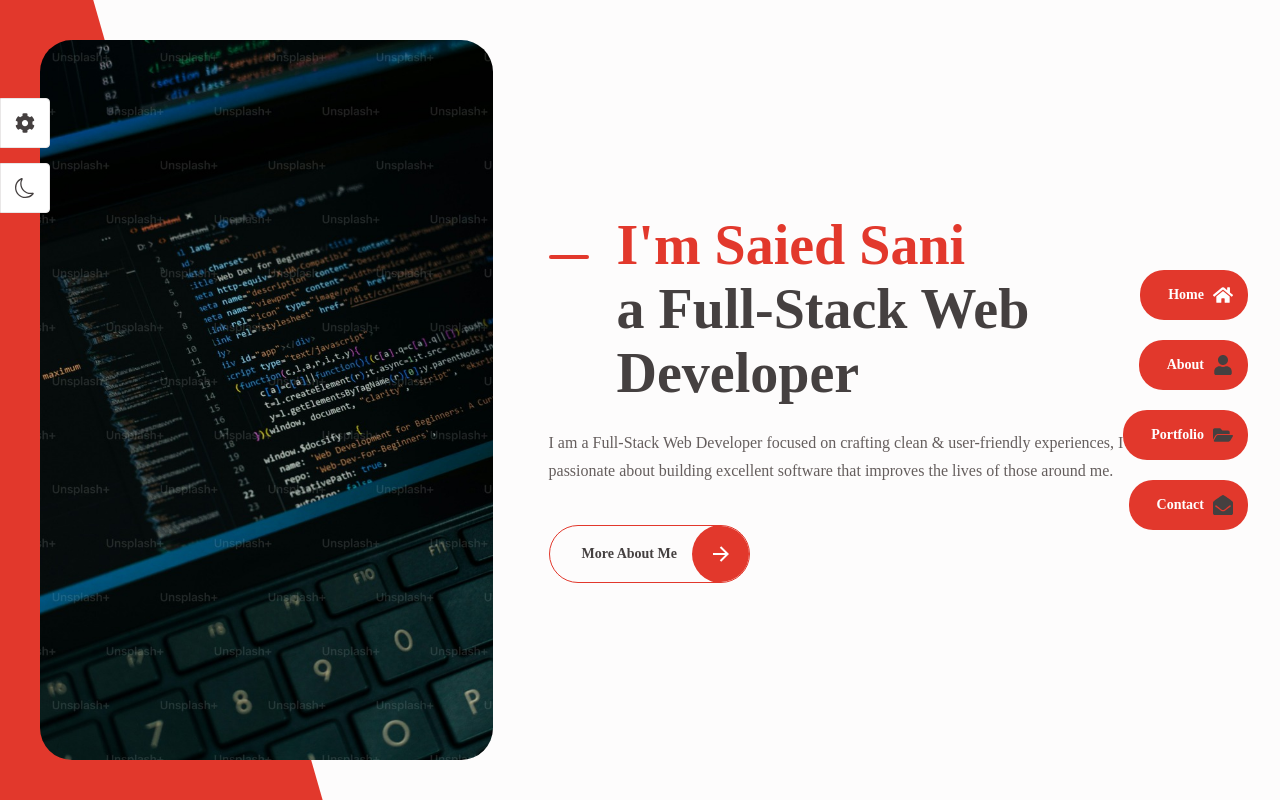
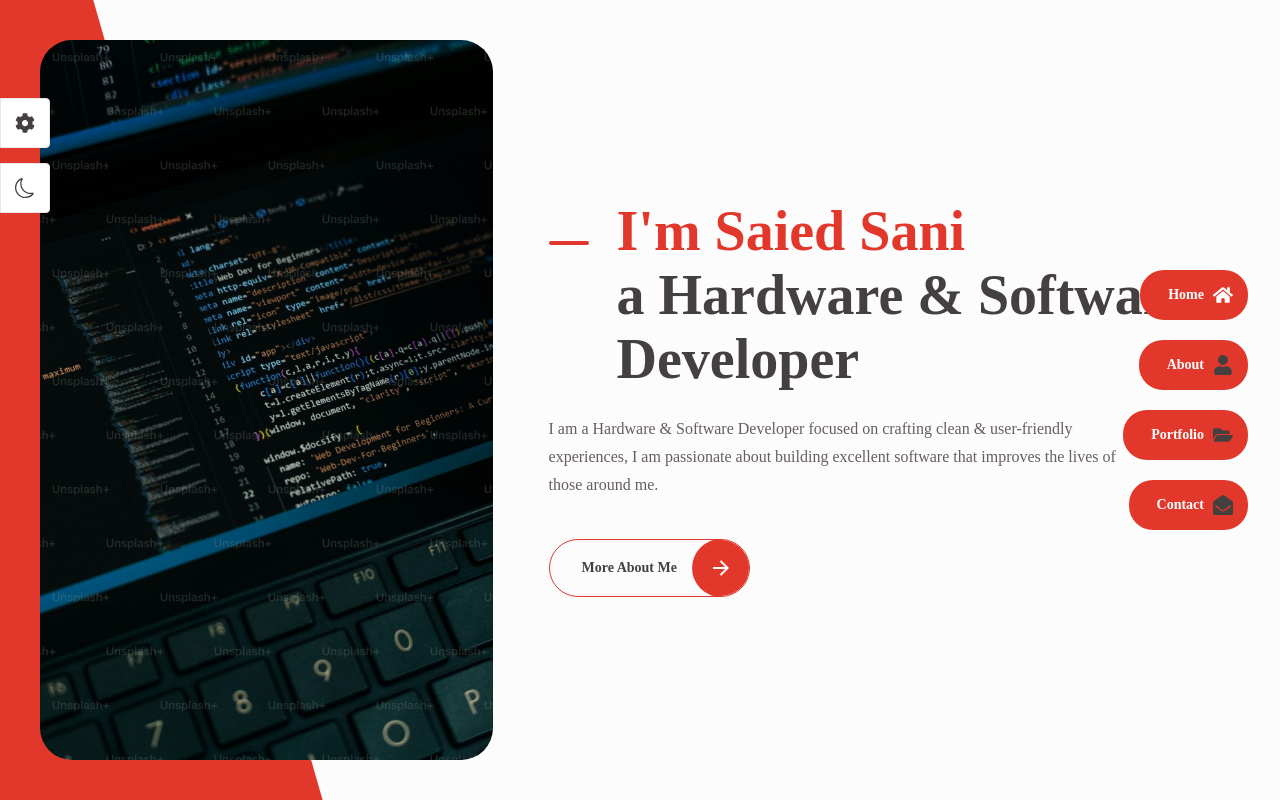
Before and after one commit to codewithsani/Portfolio, a React (Vite) app: page / in a window 1280 px wide. Built offline with nearby package versions, Linux system fonts and the light colour scheme.

Commit message:
Set Some Features Back

```diff
--- a/src/pages/home/Home.jsx
+++ b/src/pages/home/Home.jsx
@@ -11,10 +11,10 @@ const Home = () => {
 
       <div className="home-content">
         <h1 className="home-title">
-          <span>I'm Saied Sani</span> <br />a Full-Stack Web Developer
+          <span>I'm Saied Sani</span> <br />a Hardware & Software Developer
         </h1>
         <p className="home-description">
-          I am a Full-Stack Web Developer focused on crafting clean &
+          I am a Hardware & Software Developer focused on crafting clean &
           user-friendly experiences, I am passionate about building excellent
           software that improves the lives of those around me.
         </p>
```
Also changed, not shown: 1 other file (tests, documents, lock files or other folders).
